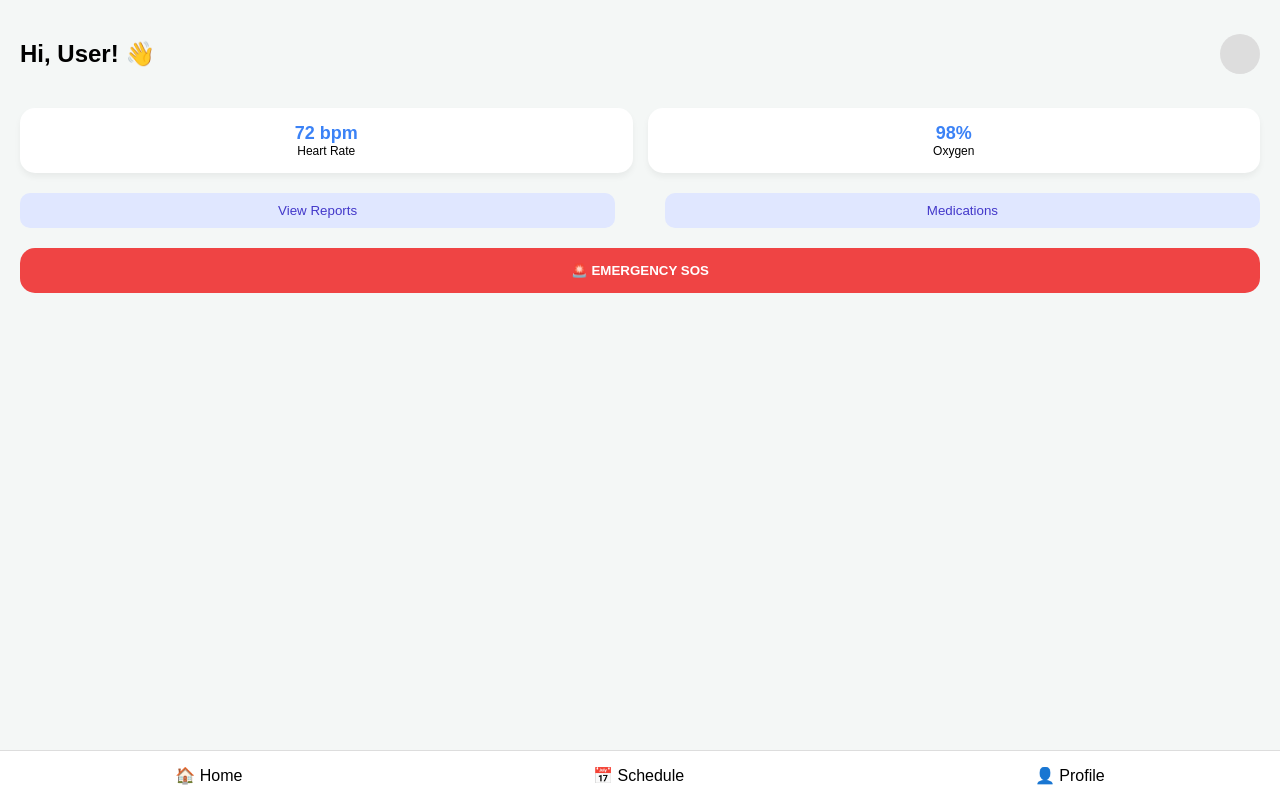
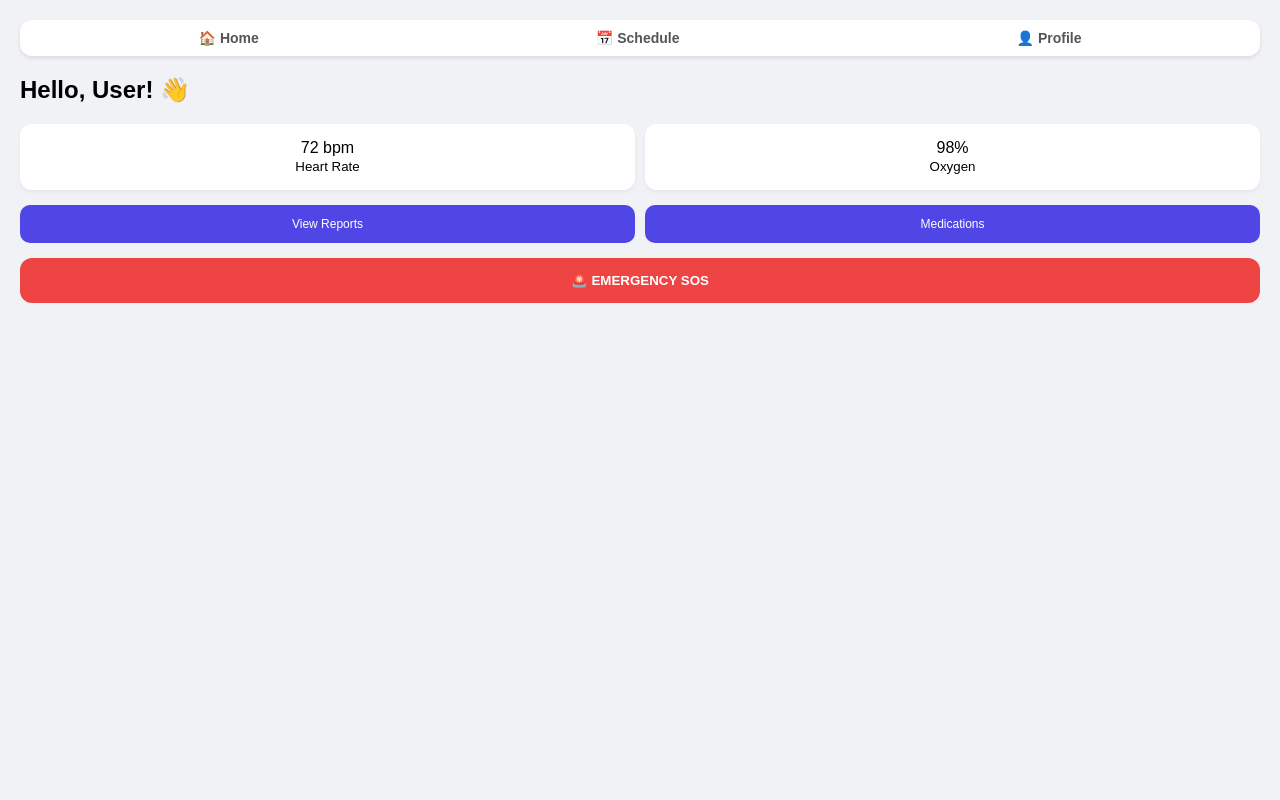
Before and after one commit to shreyashrangari08-gif/my-health-dashboard, a plain HTML site: page index.html in a window 1280 px wide. Drawn offline with Linux system fonts and the light colour scheme.

Commit message:
Update index.html

```diff
--- a/index.html
+++ b/index.html
@@ -3,45 +3,49 @@
 <head>
     <meta charset="UTF-8">
     <meta name="viewport" content="width=device-width, initial-scale=1.0">
-    <title>Smart Health</title>
+    <title>Smart Health Dashboard</title>
     <style>
-        body { font-family: sans-serif; background: #f4f7f6; margin: 0; padding-bottom: 70px; }
-        .container { padding: 20px; }
-        .header { display: flex; justify-content: space-between; align-items: center; margin-bottom: 20px; }
-        .grid { display: grid; grid-template-columns: 1fr 1fr; gap: 15px; }
-        .card { background: white; padding: 15px; border-radius: 15px; box-shadow: 0 4px 6px rgba(0,0,0,0.05); text-align: center; }
-        .val { font-size: 18px; font-weight: bold; color: #3b82f6; }
-        .nav { position: fixed; bottom: 0; width: 100%; background: white; display: flex; justify-content: space-around; padding: 15px 0; border-top: 1px solid #ddd; }
-        .sos-btn { background: #ef4444; color: white; padding: 15px; border-radius: 15px; border: none; width: 100%; margin-top: 20px; font-weight: bold; }
-        .btn-small { background: #e0e7ff; color: #4338ca; border: none; padding: 10px; border-radius: 10px; width: 48%; }
+        body { font-family: sans-serif; background: #f0f2f5; margin: 0; padding: 20px; }
+
+        /* Top Navigation */
+        .top-nav { display: flex; justify-content: space-around; background: white; padding: 10px; border-radius: 12px; margin-bottom: 20px; box-shadow: 0 2px 4px rgba(0,0,0,0.1); }
+        .nav-item { font-size: 14px; font-weight: bold; color: #555; }
+
+        /* Dashboard Layout */
+        .header { margin-bottom: 15px; }
+        .grid { display: grid; grid-template-columns: 1fr 1fr; gap: 10px; margin-bottom: 15px; }
+        .card { background: white; padding: 15px; border-radius: 12px; box-shadow: 0 2px 4px rgba(0,0,0,0.05); text-align: center; }
+
+        /* Buttons */
+        .btn-group { display: flex; gap: 10px; margin-bottom: 15px; }
+        .btn { flex: 1; padding: 12px; border-radius: 10px; border: none; background: #4f46e5; color: white; font-size: 12px; }
+        .sos-btn { background: #ef4444; color: white; padding: 15px; border-radius: 12px; border: none; width: 100%; font-weight: bold; }
     </style>
 </head>
 <body>
 
-<div class="container">
+    <!-- Navigation at Top -->
+    <div class="top-nav">
+        <div class="nav-item">🏠 Home</div>
+        <div class="nav-item">📅 Schedule</div>
+        <div class="nav-item">👤 Profile</div>
+    </div>
+
     <div class="header">
-        <h2>Hi, User! 👋</h2>
-        <div style="width:40px; height:40px; background:#ddd; border-radius:50%;"></div>
+        <h2>Hello, User! 👋</h2>
     </div>
 
     <div class="grid">
-        <div class="card"><div class="val">72 bpm</div><div style="font-size:12px;">Heart Rate</div></div>
-        <div class="card"><div class="val">98%</div><div style="font-size:12px;">Oxygen</div></div>
+        <div class="card">72 bpm<br><small>Heart Rate</small></div>
+        <div class="card">98%<br><small>Oxygen</small></div>
     </div>
 
-    <div style="margin-top:20px; display:flex; justify-content:space-between;">
-        <button class="btn-small">View Reports</button>
-        <button class="btn-small">Medications</button>
+    <div class="btn-group">
+        <button class="btn">View Reports</button>
+        <button class="btn">Medications</button>
     </div>
 
     <button class="sos-btn">🚨 EMERGENCY SOS</button>
-</div>
-
-<div class="nav">
-    <span>🏠 Home</span>
-    <span>📅 Schedule</span>
-    <span>👤 Profile</span>
-</div>
 
 </body>
 </html>
```
